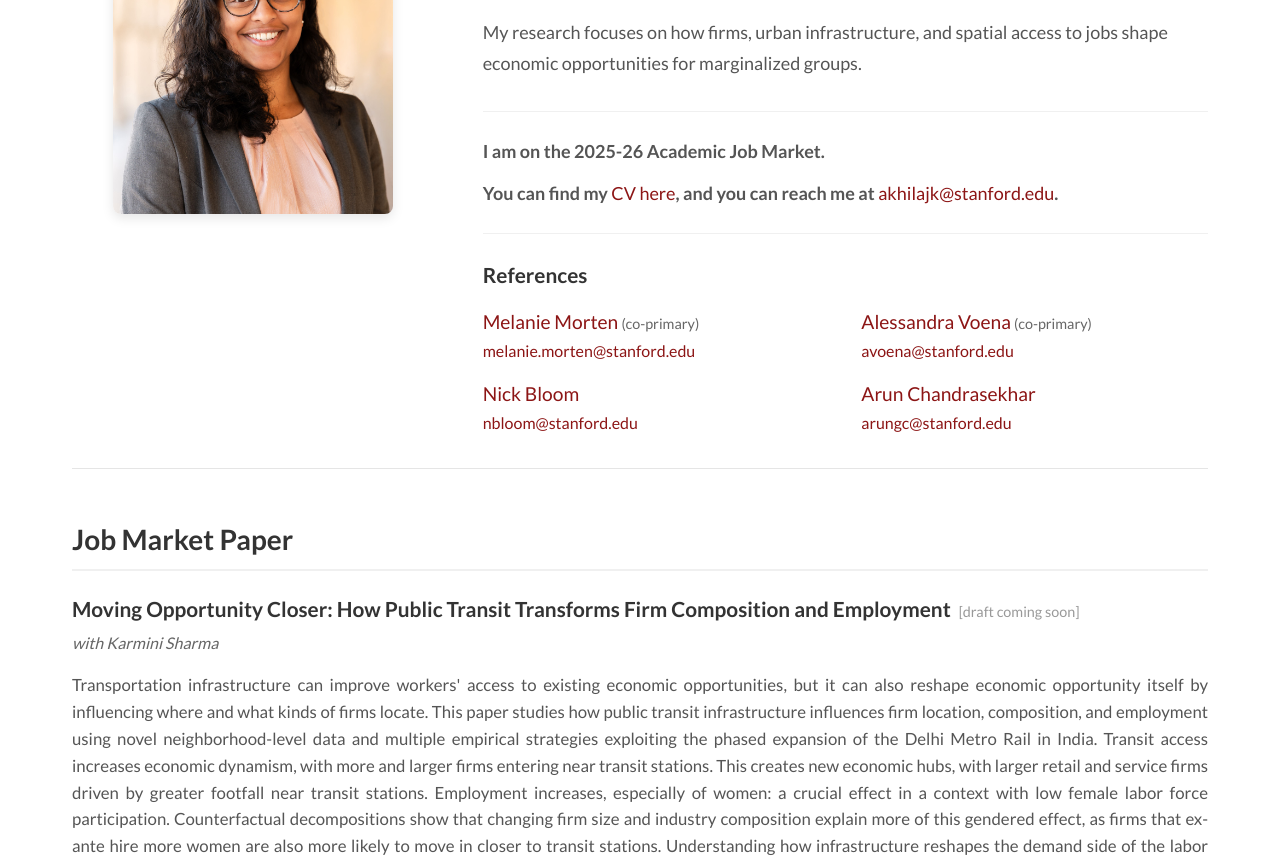
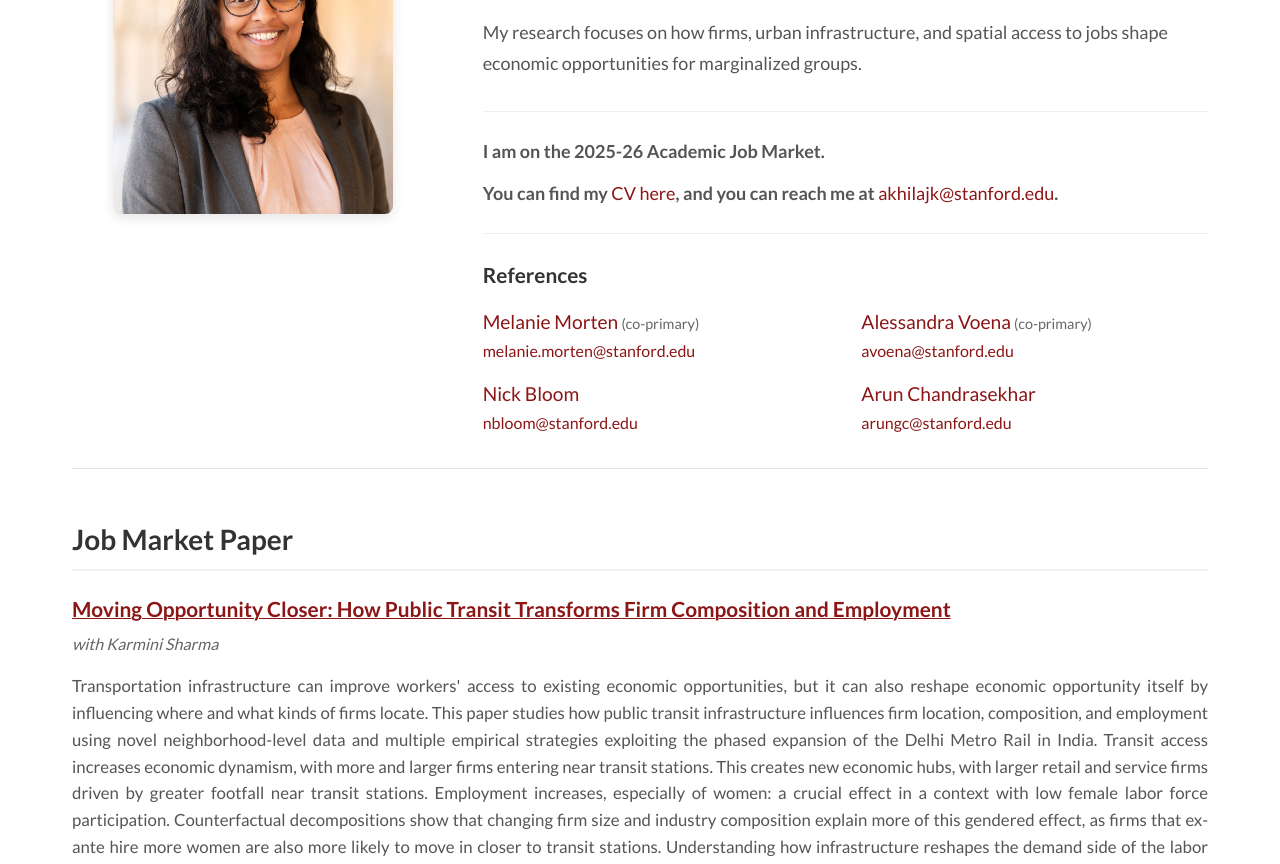
Before and after one commit to akhilajk/akhilajk.github.io, a plain HTML site: page index.html in a window 1280 px wide. Shown: the part 229-1093 px from the top of the page. Drawn offline with Linux system fonts and the light colour scheme.

Commit message:
Add link to job market paper in index.html
Updated job market paper title to include a link.

```diff
--- a/index.html
+++ b/index.html
@@ -459,7 +459,7 @@
         <section class="research-section" id="research">
             <h2>Job Market Paper</h2>
             <div class="paper-item">
-                <h3 class="paper-title">Moving Opportunity Closer: How Public Transit Transforms Firm Composition and Employment<span class="draft-notice">[draft coming soon]</span></h3>
+                <h3 class="paper-title"><a href="https://www.akhilakovvuri.com/JMP.pdf" class="paper-title-link" target="_blank">Moving Opportunity Closer: How Public Transit Transforms Firm Composition and Employment</a></h3>
                 <p class="paper-coauthors">with Karmini Sharma</p>
                 <p class="paper-description">
                     Transportation infrastructure can improve workers' access to existing economic opportunities, but it can also reshape economic opportunity itself by influencing where and what kinds of firms locate. This paper studies how public transit infrastructure influences firm location, composition, and employment using novel neighborhood-level data and multiple empirical strategies exploiting the phased expansion of the Delhi Metro Rail in India. Transit access increases economic dynamism, with more and larger firms entering near transit stations. This creates new economic hubs, with larger retail and service firms driven by greater footfall near transit stations. Employment increases, especially of women: a crucial effect in a context with low female labor force participation. Counterfactual decompositions show that changing firm size and industry composition explain more of this gendered effect, as firms that ex-ante hire more women are also more likely to move in closer to transit stations. Understanding how infrastructure reshapes the demand side of the labor market is thus critical for predicting and enhancing its distributional impacts.
```
